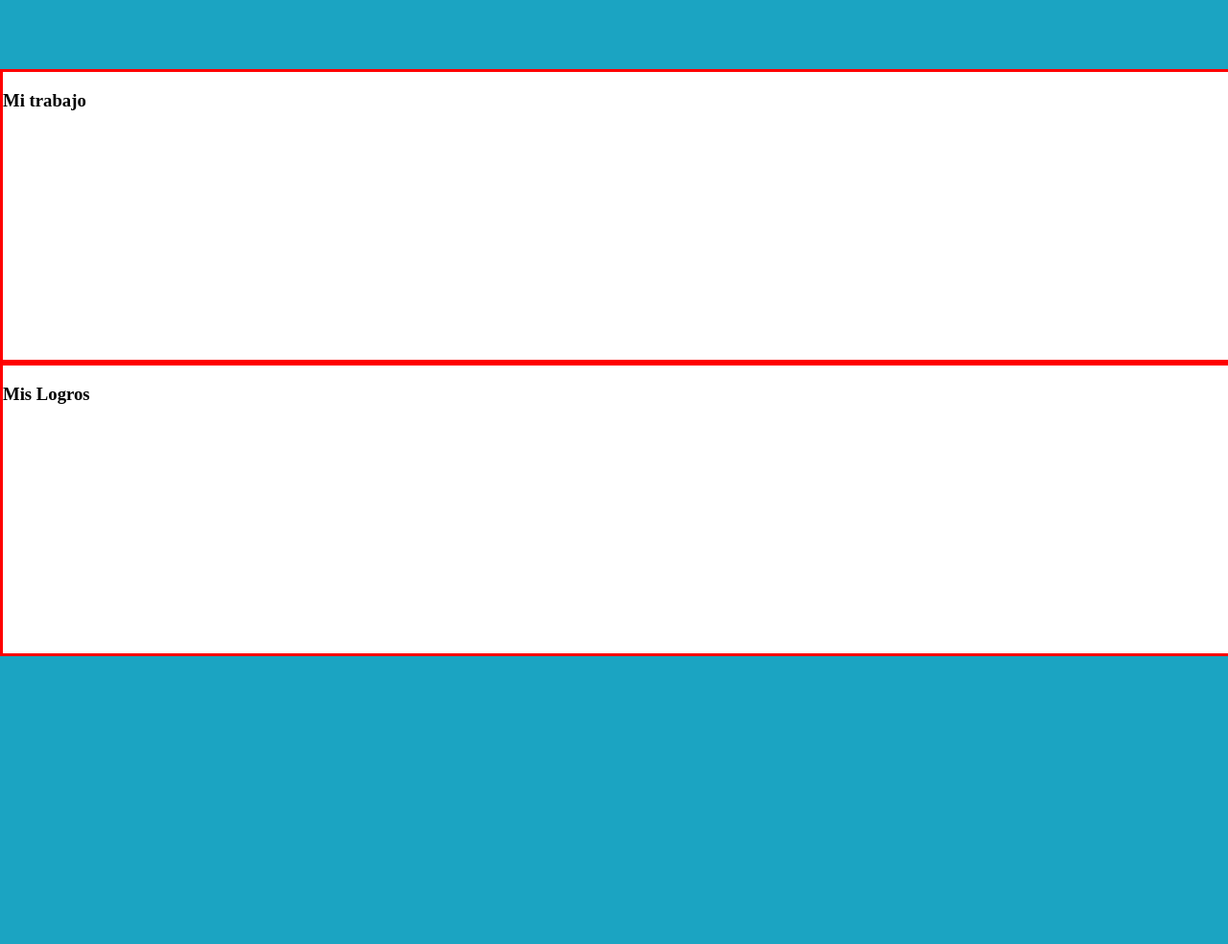
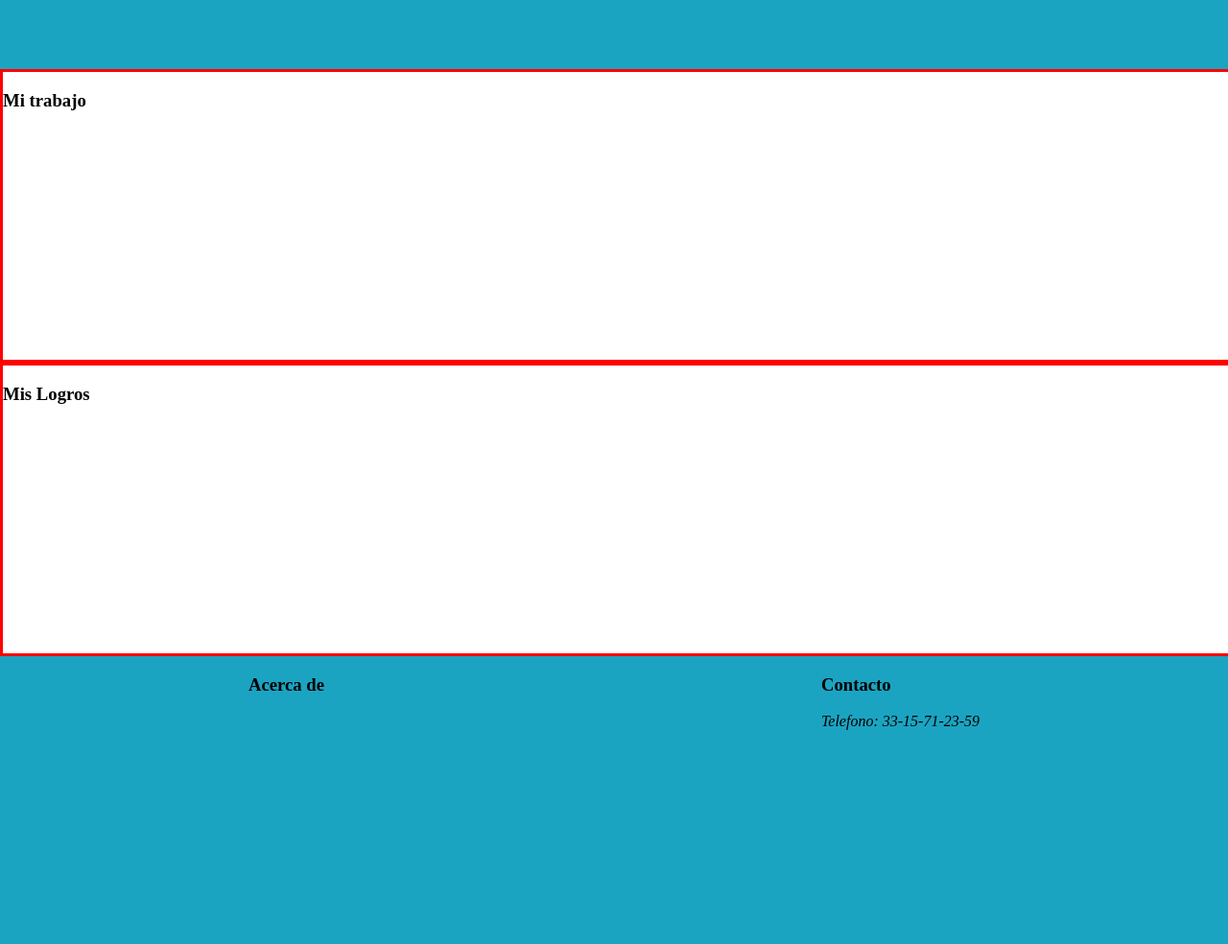
Before and after one commit to biosh0KEd/Efrain-Giron-Romero, a plain HTML site: page index.html in a window 1280 px wide. Shown: the part 728-1712 px from the top of the page at 96% size. Drawn offline with Linux system fonts and the light colour scheme.

Commit message:
Agregada la estructura basica del footer

```diff
--- a/css/main.css
+++ b/css/main.css
@@ -72,4 +72,6 @@ body {
 	width: 100%;
 	height: 300px;
 	background-color: #1BA4C2;
+	display: flex;
+	justify-content: space-around;
 }
--- a/index.html
+++ b/index.html
@@ -37,6 +37,15 @@
 		<h3>Mis Logros</h3>
 	</section>
 	<footer class="pie" id="contacto">
+		<article>
+			<h3>Acerca de</h3>
+		</article>
+		<article>
+			<h3>Contacto</h3>
+			<address>
+				Telefono: 33-15-71-23-59
+			</address>
+		</article>
 	</footer>
 </body>
 </html>
```
